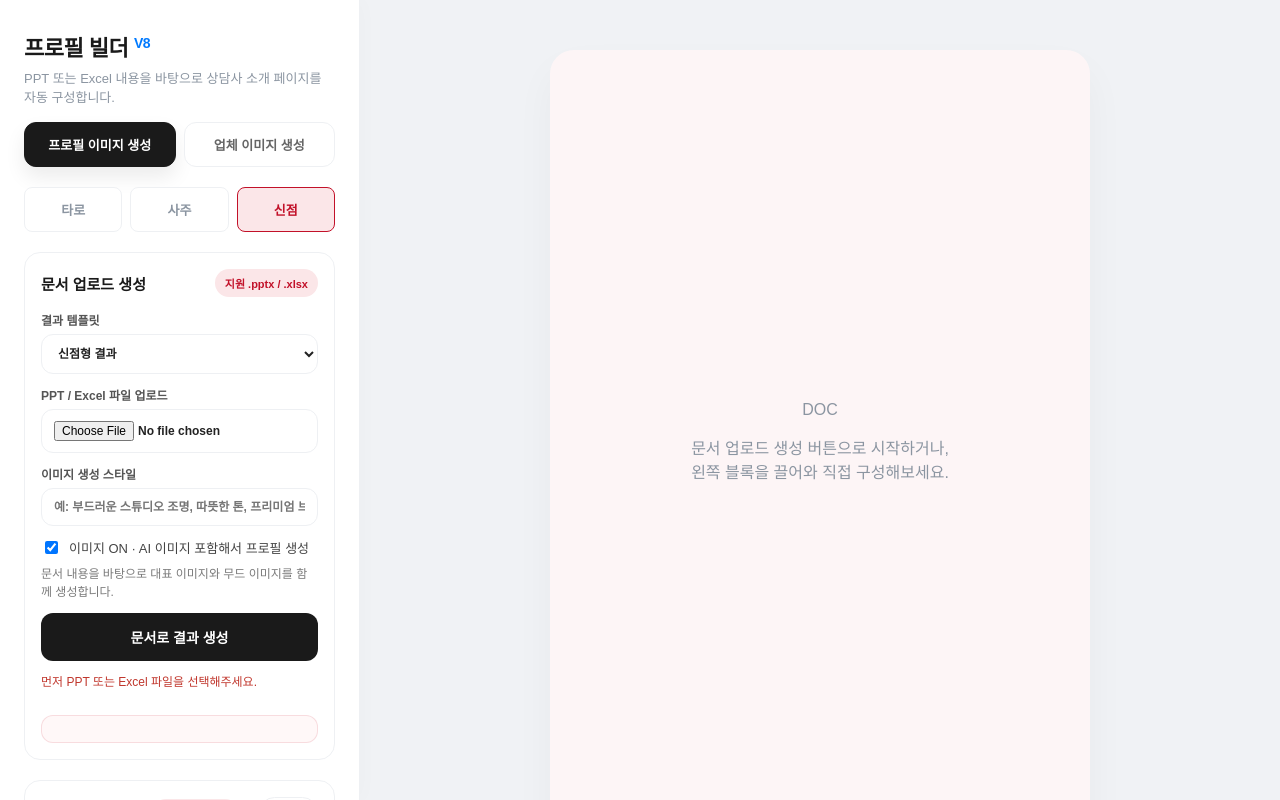
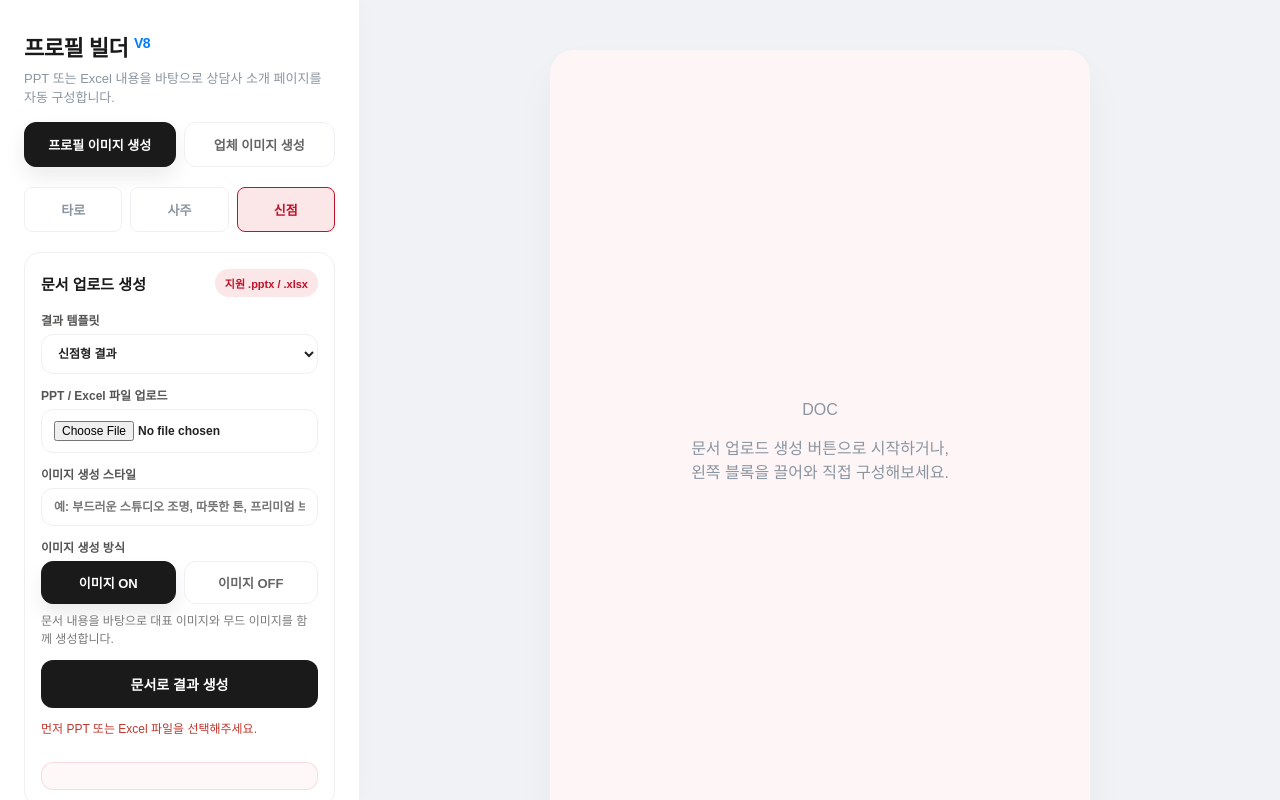
Before and after one commit to Lupus-01/hongcafe-Profile-Maker, a website: page index.html in a window 1280 px wide. Both pictures are taken after a click on the button "문서로 결과 생성". Drawn offline with Linux system fonts and the light colour scheme; a web font is replaced by a local one.

Commit message:
Add explicit image mode toggles for profiles

```diff
--- a/index.html
+++ b/index.html
@@ -44,9 +44,13 @@
                         <span>이미지 생성 스타일</span>
                         <input id="pb-ppt-image-style" type="text" placeholder="예: 부드러운 스튜디오 조명, 따뜻한 톤, 프리미엄 브랜드 무드">
                     </label>
-                    <label class="pb-ai-inline">
-                        <input id="pb-ppt-generate-image" type="checkbox" checked>
-                        <span id="pb-ppt-generate-image-label">이미지 ON · AI 이미지 포함해서 프로필 생성</span>
+                    <label class="pb-ai-field">
+                        <span>이미지 생성 방식</span>
+                        <div class="pb-toggle-group" data-toggle-target="pb-ppt-generate-image">
+                            <button class="pb-toggle-btn is-active" type="button" data-value="on">이미지 ON</button>
+                            <button class="pb-toggle-btn" type="button" data-value="off">이미지 OFF</button>
+                        </div>
+                        <input id="pb-ppt-generate-image" type="checkbox" checked hidden>
                     </label>
                     <p id="pb-ppt-generate-image-help" class="pb-ai-inline-help">이미지를 끄면 사진 영역 없이 텍스트 전용 프로필로 정리됩니다.</p>
                     <button id="pb-ppt-generate-btn" class="pb-action-btn primary" type="button">문서로 결과 생성</button>
@@ -89,9 +93,13 @@
                         <span>프로필 이미지 스타일</span>
                         <input id="pb-ai-image-style" type="text" placeholder="예: 부드러운 스튜디오 조명, 단정한 아이보리 톤">
                     </label>
-                    <label class="pb-ai-inline">
-                        <input id="pb-ai-generate-image" type="checkbox" checked>
-                        <span id="pb-ai-generate-image-label">이미지 ON · AI 이미지 포함해서 프로필 생성</span>
+                    <label class="pb-ai-field">
+                        <span>이미지 생성 방식</span>
+                        <div class="pb-toggle-group" data-toggle-target="pb-ai-generate-image">
+                            <button class="pb-toggle-btn is-active" type="button" data-value="on">이미지 ON</button>
+                            <button class="pb-toggle-btn" type="button" data-value="off">이미지 OFF</button>
+                        </div>
+                        <input id="pb-ai-generate-image" type="checkbox" checked hidden>
                     </label>
                     <p id="pb-ai-generate-image-help" class="pb-ai-inline-help">이미지를 끄면 사진 영역 없이 텍스트 전용 프로필로 정리됩니다.</p>
                     <button id="pb-ai-generate-btn" class="pb-action-btn" type="button">직접 입력으로 생성</button>
--- a/script.js
+++ b/script.js
@@ -13,7 +13,6 @@ document.addEventListener('DOMContentLoaded', () => {
     const pptFile = document.getElementById('pb-ppt-file');
     const pptImageStyle = document.getElementById('pb-ppt-image-style');
     const pptGenerateImage = document.getElementById('pb-ppt-generate-image');
-    const pptGenerateImageLabel = document.getElementById('pb-ppt-generate-image-label');
     const pptGenerateImageHelp = document.getElementById('pb-ppt-generate-image-help');
     const pptGenerateButton = document.getElementById('pb-ppt-generate-btn');
     const pptStatus = document.getElementById('pb-ppt-status');
@@ -26,7 +25,6 @@ document.addEventListener('DOMContentLoaded', () => {
     const aiCareer = document.getElementById('pb-ai-career');
     const aiImageStyle = document.getElementById('pb-ai-image-style');
     const aiGenerateImage = document.getElementById('pb-ai-generate-image');
-    const aiGenerateImageLabel = document.getElementById('pb-ai-generate-image-label');
     const aiGenerateImageHelp = document.getElementById('pb-ai-generate-image-help');
     const aiGenerateButton = document.getElementById('pb-ai-generate-btn');
     const aiStatus = document.getElementById('pb-ai-status');
@@ -683,21 +681,21 @@ document.addEventListener('DOMContentLoaded', () => {
         const hasPortrait = hasUploadedImage(presentation.querySelector('.pb-presentation-portrait'));
         const hasMood = hasUploadedImage(presentation.querySelector('.pb-presentation-photo'));
         const textOnly = Boolean(options.textOnly && !hasPortrait && !hasMood);
+        const portraitNode = presentation.querySelector('.pb-presentation-portrait');
+        const moodNode = presentation.querySelector('.pb-presentation-photo');
 
         presentation.classList.toggle('has-portrait-image', hasPortrait);
         presentation.classList.toggle('has-mood-image', hasMood);
         presentation.classList.toggle('is-text-only-choice', textOnly);
+
+        if (portraitNode) portraitNode.style.display = textOnly ? 'none' : '';
+        if (moodNode) moodNode.style.display = textOnly ? 'none' : '';
     }
 
     function updateImageGenerationControls() {
         const profileImagesOn = Boolean(aiGenerateImage?.checked);
         const docImagesOn = Boolean(pptGenerateImage?.checked);
 
-        if (aiGenerateImageLabel) {
-            aiGenerateImageLabel.textContent = profileImagesOn
-                ? '이미지 ON · AI 이미지 포함해서 프로필 생성'
-                : '이미지 OFF · 텍스트 전용 프로필로 생성';
-        }
         if (aiGenerateImageHelp) {
             aiGenerateImageHelp.textContent = profileImagesOn
                 ? '대표 이미지와 무드 이미지를 함께 시도합니다. 실패해도 직접 업로드로 이어갈 수 있습니다.'
@@ -708,11 +706,6 @@ document.addEventListener('DOMContentLoaded', () => {
             aiImageStyle.closest('.pb-ai-field')?.classList.toggle('is-disabled', !profileImagesOn);
         }
 
-        if (pptGenerateImageLabel) {
-            pptGenerateImageLabel.textContent = docImagesOn
-                ? '이미지 ON · AI 이미지 포함해서 프로필 생성'
-                : '이미지 OFF · 텍스트 전용 프로필로 생성';
-        }
         if (pptGenerateImageHelp) {
             pptGenerateImageHelp.textContent = docImagesOn
                 ? '문서 내용을 바탕으로 대표 이미지와 무드 이미지를 함께 생성합니다.'
@@ -722,6 +715,28 @@ document.addEventListener('DOMContentLoaded', () => {
             pptImageStyle.disabled = !docImagesOn;
             pptImageStyle.closest('.pb-ai-field')?.classList.toggle('is-disabled', !docImagesOn);
         }
+
+        document.querySelectorAll('.pb-toggle-group').forEach((group) => {
+            const targetId = group.dataset.toggleTarget;
+            const isOn = targetId === 'pb-ai-generate-image' ? profileImagesOn : docImagesOn;
+            group.querySelectorAll('.pb-toggle-btn').forEach((button) => {
+                button.classList.toggle('is-active', (button.dataset.value === 'on') === isOn);
+            });
+        });
+    }
+
+    function bindImageModeToggles() {
+        document.querySelectorAll('.pb-toggle-group').forEach((group) => {
+            const target = document.getElementById(group.dataset.toggleTarget);
+            if (!target) return;
+
+            group.querySelectorAll('.pb-toggle-btn').forEach((button) => {
+                button.addEventListener('click', () => {
+                    target.checked = button.dataset.value === 'on';
+                    updateImageGenerationControls();
+                });
+            });
+        });
     }
 
     function getCleanCanvasClone() {
@@ -1630,6 +1645,7 @@ document.addEventListener('DOMContentLoaded', () => {
     initializeCollapsibles();
     bindUploadables(document.body);
     bindTypographyControls();
+    bindImageModeToggles();
     aiGenerateImage?.addEventListener('change', updateImageGenerationControls);
     pptGenerateImage?.addEventListener('change', updateImageGenerationControls);
     brandGenerateButton?.addEventListener('click', requestBrandPosterGeneration);
--- a/style.css
+++ b/style.css
@@ -851,6 +851,10 @@ body {
 .pb-ai-inline { display: flex; align-items: center; gap: 8px; font-size: 13px; color: #444; }
 .pb-ai-inline-help { margin: -4px 0 0; font-size: 12px; line-height: 1.5; color: #7a7a7a; }
 .pb-ai-field.is-disabled input { background: #f6f7f9; color: #9aa3ad; }
+.pb-toggle-group { display: grid; grid-template-columns: 1fr 1fr; gap: 8px; }
+.pb-toggle-btn { padding: 11px 12px; border: 1px solid var(--pb-border); border-radius: 12px; background: #fff; color: #666; font: inherit; font-size: 13px; font-weight: 700; cursor: pointer; transition: 0.2s; }
+.pb-toggle-btn.is-active { background: #1a1a1a; border-color: #1a1a1a; color: #fff; box-shadow: 0 10px 18px rgba(0,0,0,0.08); }
+.pb-toggle-btn:not(.is-active):hover { border-color: #d7dce3; background: #fafbfc; }
 .pb-ai-status { margin: 0; min-height: 18px; font-size: 12px; line-height: 1.5; color: #666; }
 .pb-ai-status[data-state="loading"] { color: var(--pb-primary); }
 .pb-ai-status[data-state="success"] { color: #1f7a1f; }
```
